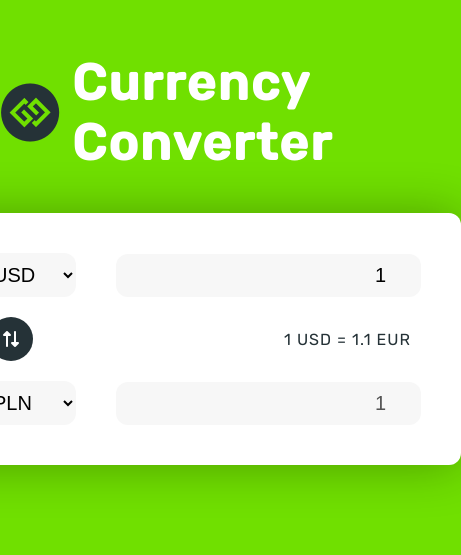
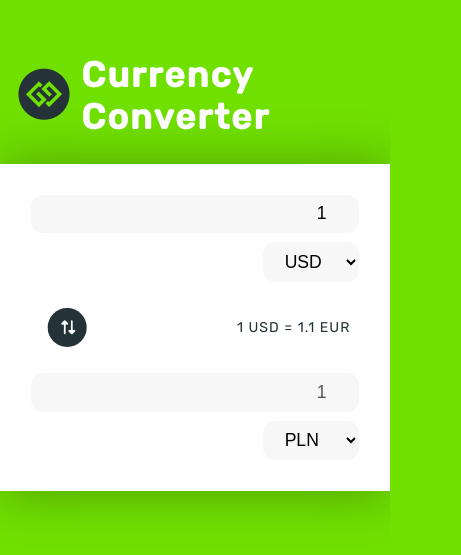
Before and after one commit to Kacper-Stepien/Currency-Converter, a plain HTML site: page index.html in a window 390 px wide. Shown: the part 163-718 px from the top of the page, 461 px wide, since content can reach past the window. Drawn offline with Linux system fonts and the light colour scheme; no server answers.

Commit message:
add media queries

```diff
--- a/style.css
+++ b/style.css
@@ -37,12 +37,17 @@ header {
     justify-content: center;
     margin-bottom: 4rem;
     letter-spacing: 2px;
+
 }
 
 header i {
     color: var(--third-color);
     font-size: 6rem;
     margin-right: 1rem;
+}
+
+header h1 {
+    display: inline-block;
 }
 
 main {
@@ -117,3 +122,46 @@ main {
     border-radius: 12px;
     letter-spacing: 1px;
 }
+
+@media only screen and (max-width: 660px) {
+    html {
+        font-size: 55%;
+    }
+
+    header {
+        margin: 3rem 2rem;
+    }
+}
+
+@media only screen and (max-width: 460px) {
+
+    .top-container,
+    .bottom-container {
+        flex-direction: column-reverse;
+        align-items: flex-end;
+        padding: 1.5rem;
+    }
+
+    main {
+        width: 100%;
+        border-radius: 0;
+        padding: 2rem;
+    }
+
+    header {
+        font-size: 2rem
+    }
+
+    .middle-container {
+        padding: 1.5rem;
+    }
+
+    .currency {
+        margin-right: 0;
+        margin-top: 1rem;
+    }
+
+    .amount {
+        width: 100%;
+    }
+}
```
